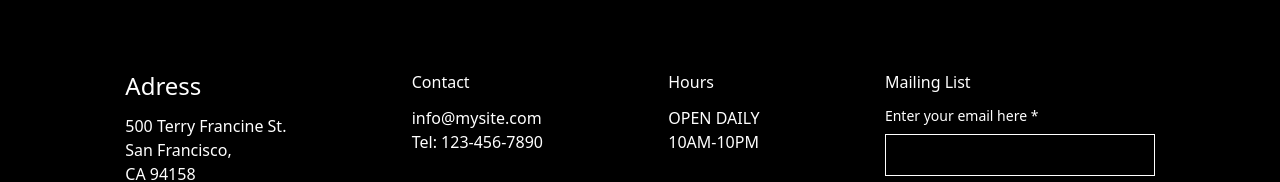
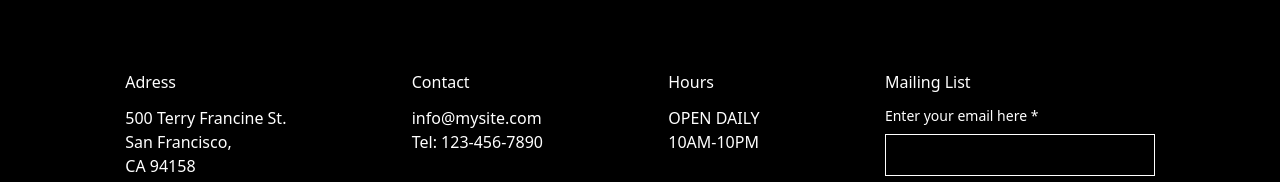
Before and after one commit to AniqaTufail/icecream-shop, a Next.js app: page / in a window 1280 px wide. Shown: the part 5145-5327 px from the top of the page. Built offline with nearby package versions, Linux system fonts and the light colour scheme.

Commit message:
Address font updated

```diff
--- a/app/components/footer.jsx
+++ b/app/components/footer.jsx
@@ -8,7 +8,7 @@ const Footer = () => {
   return (
     <div className="h-[500px] w-screen bg-black text-white flex justify-items-center  justify-evenly">
         <div className="mt-30">
-            <div className=" text-2xl">
+            <div className="">
                 Adress
             </div>
             <div className="mt-3">
```
